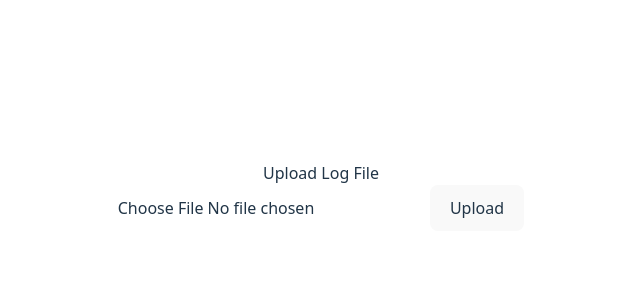
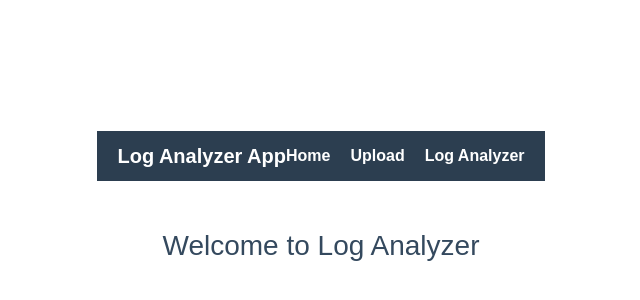
Before and after one commit to jeevanmalviyayash/log-analyzer-web, a React (Vite) app: page / in a window 1280 px wide. Shown: the part 204-504 px from the top of the page, without its empty margins (319-959 px from the left). Built offline with nearby package versions, Linux system fonts and the light colour scheme.

Commit message:
Added search and filter page and navigation

```diff
--- a/src/App.jsx
+++ b/src/App.jsx
@@ -1,11 +1,18 @@
 import "./App.css";
 import { BrowserRouter as Router, Routes, Route } from "react-router-dom";
 import Upload from "./component/Upload";
+import Home from "./component/Home";
+import LogAnalyzer from "./component/LogAnalyzer"; // ✅ Your moved code goes here
+
 function App() {
   return (
     <Router>
       <Routes>
-        <Route path="/" element={<Upload />} />
+        <Route path="/" element={<Home />} />
+
+        <Route path="/upload" element={<Upload />} />
+
+        <Route path="/log-analyzer" element={<LogAnalyzer />} />
       </Routes>
     </Router>
   );
--- /dev/null
+++ b/src/api/logApi.js
@@ -0,0 +1,7 @@
+export const fetchLogs = async (search, level, startDate, endDate) => {
+  const url = `http://localhost:8080/api/logs?search=${search}&level=${level}&startDate=${startDate}&endDate=${endDate}`;
+
+  const response = await fetch(url);
+  const data = await response.json();
+  return data;
+};
--- /dev/null
+++ b/src/component/Filters.jsx
@@ -0,0 +1,22 @@
+import React from "react";
+
+const Filters = ({ level, setLevel, startDate, setStartDate, endDate, setEndDate }) => {
+  return (
+    <div className="filters">
+
+      {/* Log Level Dropdown */}
+      <select value={level} onChange={(e)=>setLevel(e.target.value)}>
+         <option value="">All Levels</option>
+          <option value="INFO">INFO</option>
+          <option value="WARN">WARN</option>
+          <option value="ERROR">ERROR</option>
+          <option value="DEBUG">DEBUG</option>
+          </select>
+            {/*Start Date */}
+                 <input type="date" value={startDate} onChange={(e) => setStartDate(e.target.value)}/>
+                    {/* End Date */}
+                       <input type="date" value={endDate} onChange={(e) => setEndDate(e.target.value)}
+                       />
+                         </div>
+                         );};
+                          export default Filters;
--- /dev/null
+++ b/src/component/Home.jsx
@@ -0,0 +1,92 @@
+import { useNavigate } from "react-router-dom";
+
+function Home() {
+  const navigate = useNavigate();
+
+  const styles = {
+    container: {
+      fontFamily: "Arial, sans-serif",
+      textAlign: "center",
+    },
+    navbar: {
+      display: "flex",
+      justifyContent: "space-between",
+      alignItems: "center",
+      backgroundColor: "#2c3e50",
+      padding: "10px 20px",
+    },
+    logo: {
+      color: "#fff",
+      fontSize: "20px",
+      fontWeight: "bold",
+    },
+    navLinks: {
+      listStyle: "none",
+      display: "flex",
+      gap: "20px",
+      margin: 0,
+      padding: 0,
+    },
+    navItem: {
+      color: "#fff",
+      cursor: "pointer",
+      fontWeight: "bold",
+      transition: "color 0.3s",
+    },
+    navItemHover: {
+      color: "#f39c12",
+    },
+    content: {
+      marginTop: "50px",
+    },
+    heading: {
+      fontSize: "28px",
+      color: "#34495e",
+    },
+    paragraph: {
+      fontSize: "18px",
+      color: "#7f8c8d",
+    },
+  };
+
+  return (
+    <div style={styles.container}>
+      <nav style={styles.navbar}>
+        <h2 style={styles.logo}>Log Analyzer App</h2>
+        <ul style={styles.navLinks}>
+          <li
+            style={styles.navItem}
+            onMouseOver={(e) => (e.target.style.color = styles.navItemHover.color)}
+            onMouseOut={(e) => (e.target.style.color = styles.navItem.color)}
+            onClick={() => navigate("/")}
+          >
+            Home
+          </li>
+          <li
+            style={styles.navItem}
+            onMouseOver={(e) => (e.target.style.color = styles.navItemHover.color)}
+            onMouseOut={(e) => (e.target.style.color = styles.navItem.color)}
+            onClick={() => navigate("/upload")}
+          >
+            Upload
+          </li>
+          <li
+            style={styles.navItem}
+            onMouseOver={(e) => (e.target.style.color = styles.navItemHover.color)}
+            onMouseOut={(e) => (e.target.style.color = styles.navItem.color)}
+            onClick={() => navigate("/log-analyzer")}
+          >
+            Log Analyzer
+          </li>
+        </ul>
+      </nav>
+
+      <div style={styles.content}>
+        <h1 style={styles.heading}>Welcome to Log Analyzer</h1>
+
+      </div>
+    </div>
+  );
+}
+
+export default Home;
--- /dev/null
+++ b/src/component/LogAnalyzer.jsx
@@ -0,0 +1,54 @@
+import React, { useState, useEffect } from "react";
+import SearchBar from "./SearchBar";
+import Filters from "./Filters";
+import LogTable from "./LogTable";
+import { fetchLogs } from "../api/logApi";
+import "../style/filterlog.css";
+
+function LogAnalyzer() {
+  const [search, setSearch] = useState("");
+  const [level, setLevel] = useState("");
+  const [startDate, setStartDate] = useState("");
+  const [endDate, setEndDate] = useState("");
+  const [logs, setLogs] = useState([]);
+
+  // Connect frontend to backend
+  useEffect(() => {
+    const loadLogs = async () => {
+      const data = await fetchLogs(search, level, startDate, endDate);
+      setLogs(Array.isArray(data) ? data : []);
+    };
+    loadLogs();
+  }, [search, level, startDate, endDate]);
+
+  return (
+    <div className="container">
+      <h2>Log Analyzer - Search & Filter</h2>
+
+      {/* Search Bar */}
+      <SearchBar search={search} setSearch={setSearch} />
+
+      {/* Filters */}
+      <Filters
+        level={level}
+        setLevel={setLevel}
+        startDate={startDate}
+        setStartDate={setStartDate}
+        endDate={endDate}
+        setEndDate={setEndDate}
+      />
+
+      {/* Display Backend Logs */}
+      <LogTable logs={logs} />
+
+      <div className="result-box">
+        <p><strong>Search:</strong> {search}</p>
+        <p><strong>Level Filter:</strong> {level || "All Levels"}</p>
+        <p><strong>Start Date:</strong> {startDate || "Not selected"}</p>
+        <p><strong>End Date:</strong> {endDate || "Not selected"}</p>
+      </div>
+    </div>
+  );
+}
+
+export default LogAnalyzer;
--- /dev/null
+++ b/src/component/LogTable.jsx
@@ -0,0 +1,35 @@
+import React from "react";
+
+const LogTable = ({ logs }) => {
+  return (
+    <table className="log-table">
+      <thead>
+        <tr>
+          <th>ID</th>
+          <th>Title</th>
+          <th>Description</th>
+          <th>Level</th>
+          <th>User</th>
+          <th>Timestamp</th>
+          <th>Created</th>
+        </tr>
+      </thead>
+
+      <tbody>
+        {logs.map((log) => (
+            <tr key={log.id}>
+           <td> {log.id}</td>
+            <td>{log.title}</td>
+            <td>{log.description}</td>
+            <td>{log.level}</td>
+            <td>{log.username}</td>
+            <td>{log.timestamp?.replace("T", " ").slice(0, 19)}</td>
+            <td>{log.createdDate?.replace("T", " ").slice(0, 19)}</td>
+          </tr>
+        ))}
+      </tbody>
+    </table>
+  );
+};
+
+export default LogTable;
--- /dev/null
+++ b/src/component/SearchBar.jsx
@@ -0,0 +1,15 @@
+import React from "react";
+
+const SearchBar = ({ search, setSearch }) => {
+  return (
+    <input
+      type="text"
+      className="search-input"
+      placeholder="Search logs..."
+      value={search}
+      onChange={(e) => setSearch(e.target.value)}
+    />
+  );
+};
+
+export default SearchBar;
--- /dev/null
+++ b/src/style/filterlog.css
@@ -0,0 +1,27 @@
+.container {
+  width: 90%;
+  margin: auto;
+  padding: 20px;
+  font-family: Arial, sans-serif;
+}
+
+.search-input {
+  width: 100%;
+  padding: 12px;
+  margin-bottom: 15px;
+  border: 1px solid #aaa;
+  border-radius: 6px;
+}
+
+.filters select {
+  padding: 10px;
+  border-radius: 6px;
+  border: 1px solid #aaa;
+}
+
+.result-box {
+  margin-top: 20px;
+  padding: 15px;
+  background: #f3f3f3;
+  border-radius: 6px;
+}
```
